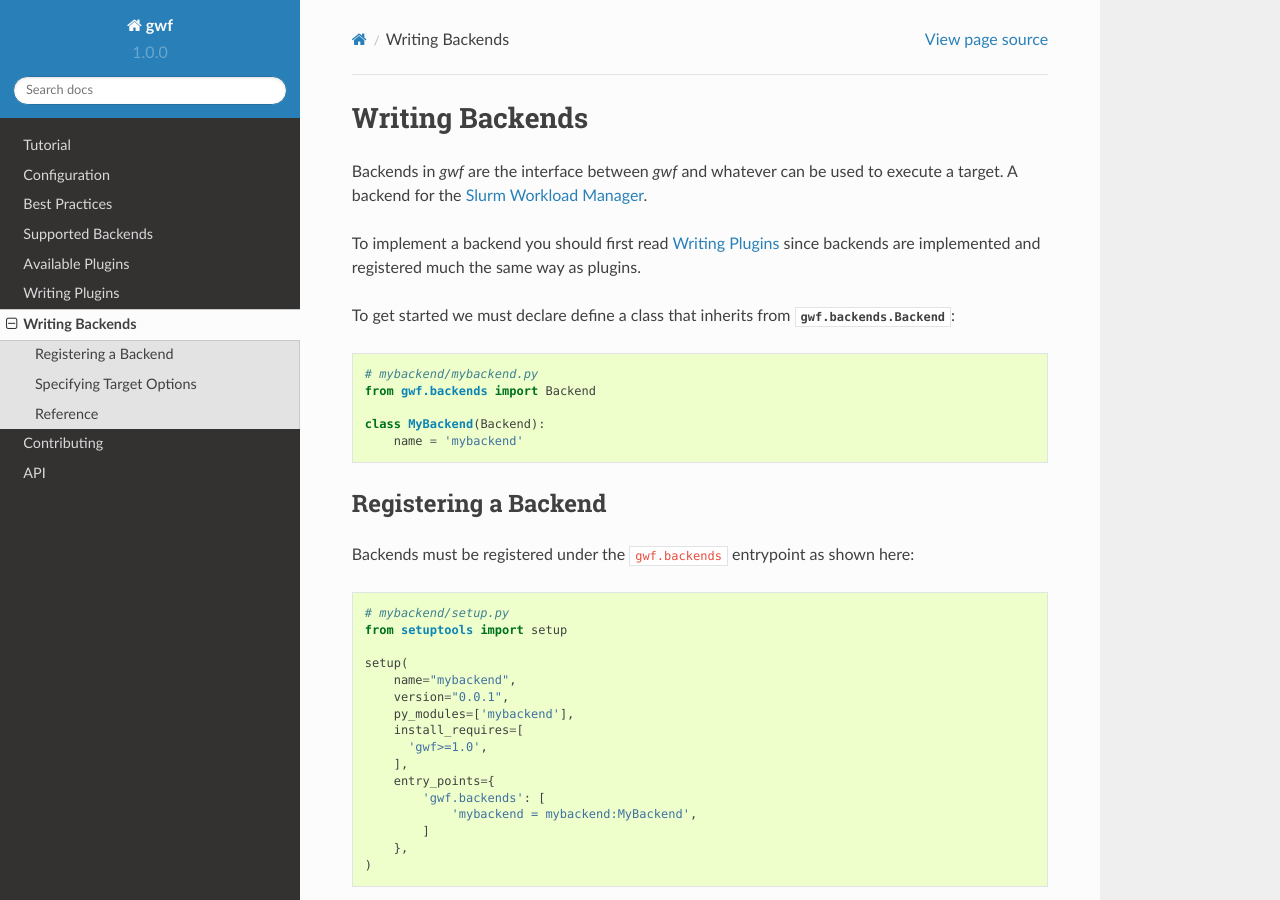
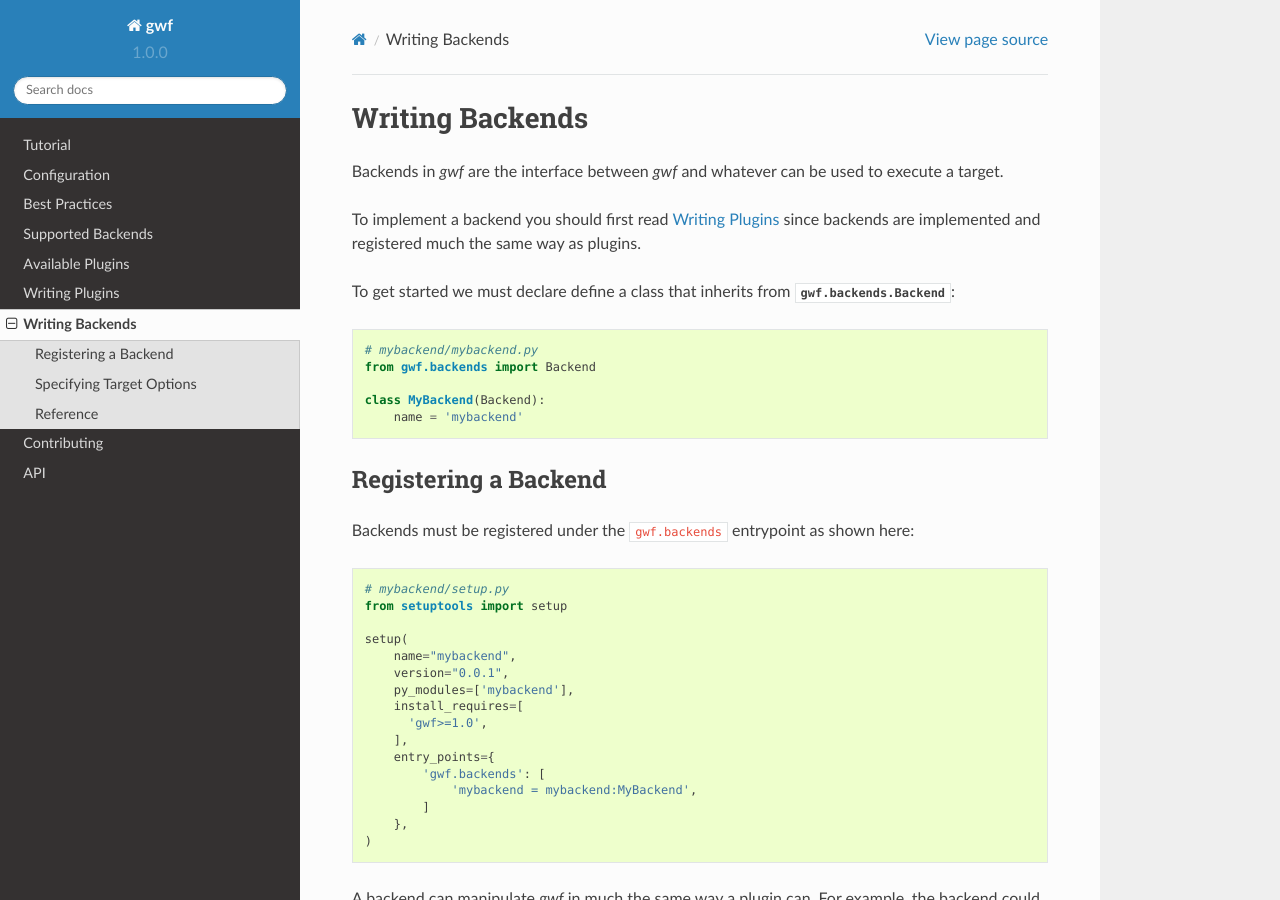
Before and after one commit to gwforg/gwf, a Sphinx documentation site: the page built from docs/writingbackends.rst, in a window 1280 px wide and 900 px high. Built offline with Sphinx 7.4.7 and the Read the Docs theme 2.0.0, drawn with Linux system fonts in a browser that asks for light colours.

Commit message:
Fix error in docs.

```diff
--- a/docs/writingbackends.rst
+++ b/docs/writingbackends.rst
@@ -4,7 +4,7 @@ Writing Backends
 ================
 
 Backends in *gwf* are the interface between *gwf* and whatever can be used to
-execute a target. A backend for the `Slurm Workload Manager`_.
+execute a target.
 
 To implement a backend you should first read
 :ref:`writing_plugins` since backends are implemented and registered
```
